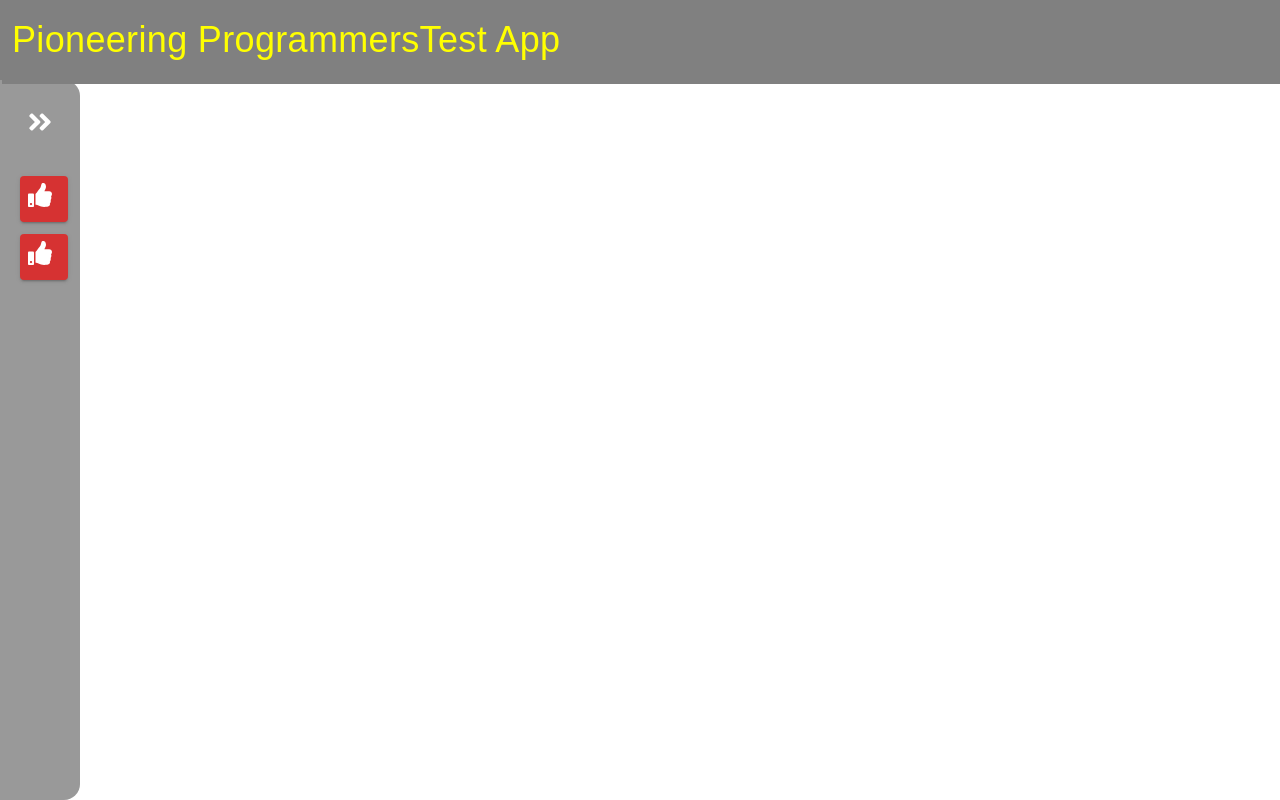
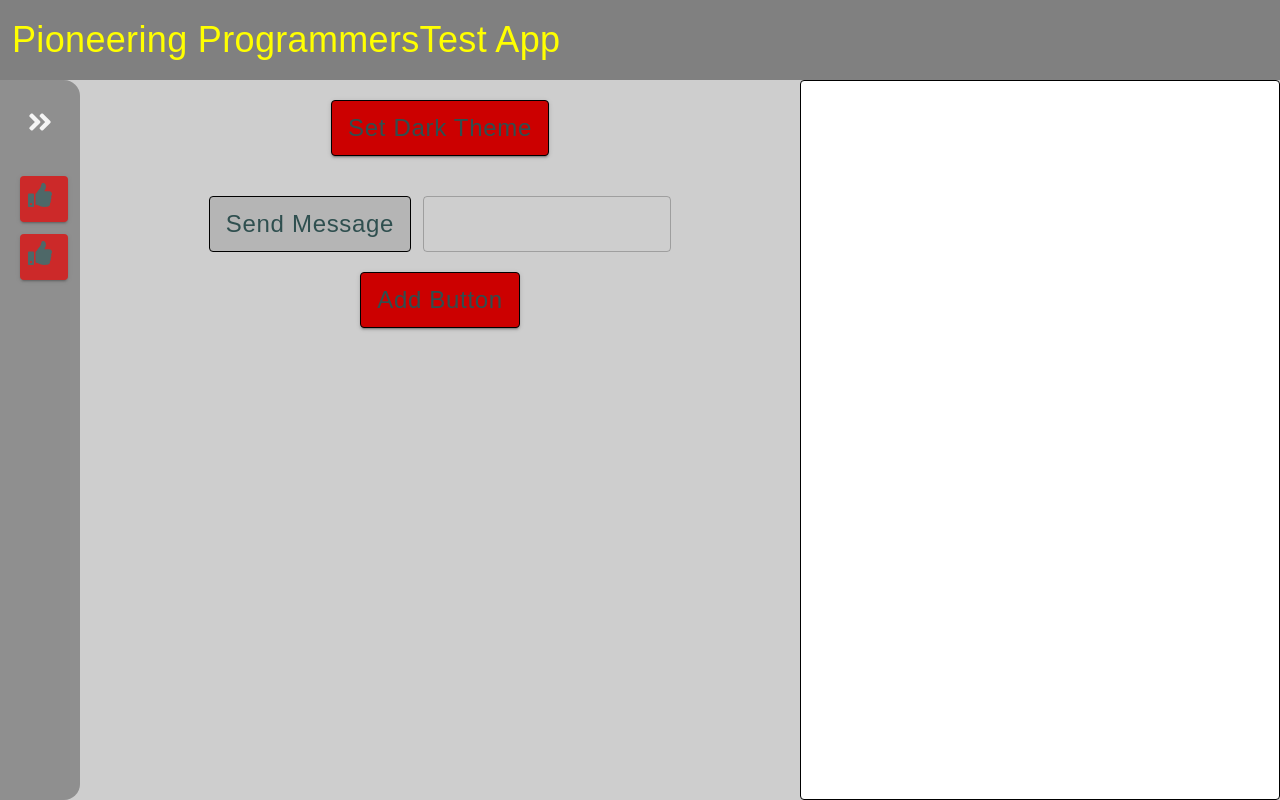
Before and after one commit to derpsol/pioneering_test_task, a React (Create React App) app: page / in a window 1280 px wide. Both pictures are taken after a click on the button 100 px from the left and 122 px from the top of the page. Built offline with nearby package versions, Linux system fonts and the light colour scheme.

Commit message:
main function completed

```diff
--- a/src/App.tsx
+++ b/src/App.tsx
@@ -19,7 +19,7 @@ function App() {
           <Box display="flex">
             <SideBar />
             <Routes>
-              <Route path="/firstpage" element={<FirstPage />} />
+              <Route path="/" element={<FirstPage />} />
               <Route path="/secondpage" element={<SecondPage />} />
             </Routes>
           </Box>
--- a/src/component/header/index.tsx
+++ b/src/component/header/index.tsx
@@ -13,7 +13,6 @@ function Header() {
       sx={(theme) => ({
         backgroundColor: theme.palette.background.paper,
       })}
-      boxShadow='2px 4px gray'
     >
       <Typography
         fontFamily='Arial'
--- a/src/component/sidebar/index.tsx
+++ b/src/component/sidebar/index.tsx
@@ -1,4 +1,7 @@
+/* eslint-disable */
+
 import { Box, Typography, Button, Link, Tooltip } from "@mui/material";
+import { useState } from "react";
 import {
   FaAngleDoubleLeft,
   FaAngleDoubleRight,
@@ -10,17 +13,32 @@ const menuItems = [
   {
     name: "Page 1",
     icon: <FaThumbsUp />,
-    to: "/#/firstpage",
+    to: "/",
   },
   {
     name: "Page 2",
     icon: <FaThumbsUp />,
-    to: "/#/secondpage",
+    to: "/secondpage",
   },
 ];
 
 function SideBar() {
   const { statusMode, onToggleStatusMode } = useSettingsContext();
+  const [newUrl, setNewUrl] = useState('');
+  const openInNewTab = (to: string) => {
+    window.open(to, '_blank', 'noreferrer');
+  };
+  const openInCurrentTab = (to: string) => {
+    window.open(to, '_self', 'noreferrer');
+  }
+  const handleClick = (e: any, to: string) => {
+    console.log('handle click');
+    if (e.type == 'click') {
+      openInCurrentTab(to);
+    } else if (e.type == 'contextmenu') {
+      openInNewTab(to);
+    }
+  };
 
   return (
     <Box
@@ -72,16 +90,16 @@ function SideBar() {
                       py: "2px",
                     })}
                     key={index}
+                    onClick={(e) => {handleClick(e, item.to); }}
+                    onContextMenu={(e) => {handleClick(e, item.to); }}
                   >
                     <Link
-                      href={item.to}
-                      target="_blank"
                       sx={(theme) => ({
                         display: "flex",
                         justifyContent: "center",
                         alignItems: "center",
                         fontSize: "24px",
-                        color: theme.palette.text.secondary,
+                        color: theme.palette.text.info,
                         textDecoration: "none",
                         "&:hover": {
                           cursor: "pointer",
@@ -100,11 +118,11 @@ function SideBar() {
                     px: "8px",
                     py: "6px",
                   })}
+                  onClick={(e) => {handleClick(e, item.to); }}
+                  onContextMenu={(e) => {handleClick(e, item.to); }}
                   key={index}
                 >
                   <Link
-                    href={item.to}
-                    target="_blank"
                     sx={(theme) => ({
                       display: "flex",
                       justifyContent: "center",
--- a/src/hook/SettingContext.tsx
+++ b/src/hook/SettingContext.tsx
@@ -33,7 +33,6 @@ export function SettingsProvider({ children }: SettingsProviderProps) {
   const onToggleMode = useCallback(() => {
     const themeMode = settings.themeMode === 'light' ? 'dark' : 'light';
     setSettings({ ...settings, themeMode });
-    console.log(themeMode);
   }, [setSettings, settings]);
 
   const onToggleStatusMode = useCallback(() => {
--- a/src/index.tsx
+++ b/src/index.tsx
@@ -3,16 +3,16 @@ import ReactDOM from "react-dom/client";
 import "./index.css";
 import App from "./App";
 import reportWebVitals from "./reportWebVitals";
-import { HashRouter } from "react-router-dom";
+import { BrowserRouter } from "react-router-dom";
 
 const root = ReactDOM.createRoot(
   document.getElementById("root") as HTMLElement
 );
 root.render(
   <React.StrictMode>
-    <HashRouter>
+    <BrowserRouter>
       <App />
-    </HashRouter>
+    </BrowserRouter>
   </React.StrictMode>
 );
 
--- a/src/theme/palette.ts
+++ b/src/theme/palette.ts
@@ -30,6 +30,7 @@ export default function palette(themeMode: 'light' | 'dark') {
     background: {
       paper: "#808080",
       light: "#cc0000",
+      default: '#cecece',
       neutral: "#cecece",
       dark: "white",
     },
@@ -46,6 +47,7 @@ export default function palette(themeMode: 'light' | 'dark') {
     background: {
       paper: "#c0c0c0",
       light: "#f0f8ff",
+      default: 'white',
       neutral: "white",
       dark: "#008080",
     },
--- a/src/view/dashboard/firstpage.tsx
+++ b/src/view/dashboard/firstpage.tsx
@@ -8,7 +8,6 @@ function FirstPage() {
   const [message, setMessage] = useState("");
   const [count, setCount] = useState(0);
   const { themeMode, onToggleMode } = useSettingsContext();
-  console.log('frontend: ', themeMode);
 
   const buttonStyle = (theme: any) => ({
     bgcolor: theme.palette.background.light,
@@ -18,6 +17,9 @@ function FirstPage() {
     fontSize: "24px",
     mt: "20px",
     border: "1px solid black",
+    '&.Mui-disabled': {
+      color: theme.palette.text.info,
+    },
   })
 
   const toggleModeClicked = () => {
@@ -53,7 +55,7 @@ function FirstPage() {
   };
 
   return (
-    <Box display="flex" width="100%" mt="4px">
+    <Box display="flex" width="100%">
       <Box
         width="60%"
         height="100%"
@@ -92,6 +94,10 @@ function FirstPage() {
               input: {
                 color: theme.palette.text.info,
               },
+              '& .css-p51h6s-MuiInputBase-input-MuiOutlinedInput-input': {
+                border: '1px solid black',
+                borderRadius: '4px',
+              }
             })}
             onChange={(e) => {
               setMessage(e.target.value);
@@ -131,7 +137,7 @@ function FirstPage() {
         border="1px solid black"
         textAlign="center"
         borderColor="black"
-        height="calc(100vh - 84px)"
+        height="calc(100vh - 80px)"
         sx={(theme) => ({
           backgroundColor: theme.palette.background.dark,
         })}
@@ -140,7 +146,6 @@ function FirstPage() {
           <Typography
             color={(theme) => theme.palette.text.success}
             key={index}
-            mt="4px"
           >
             {content}
           </Typography>
```
